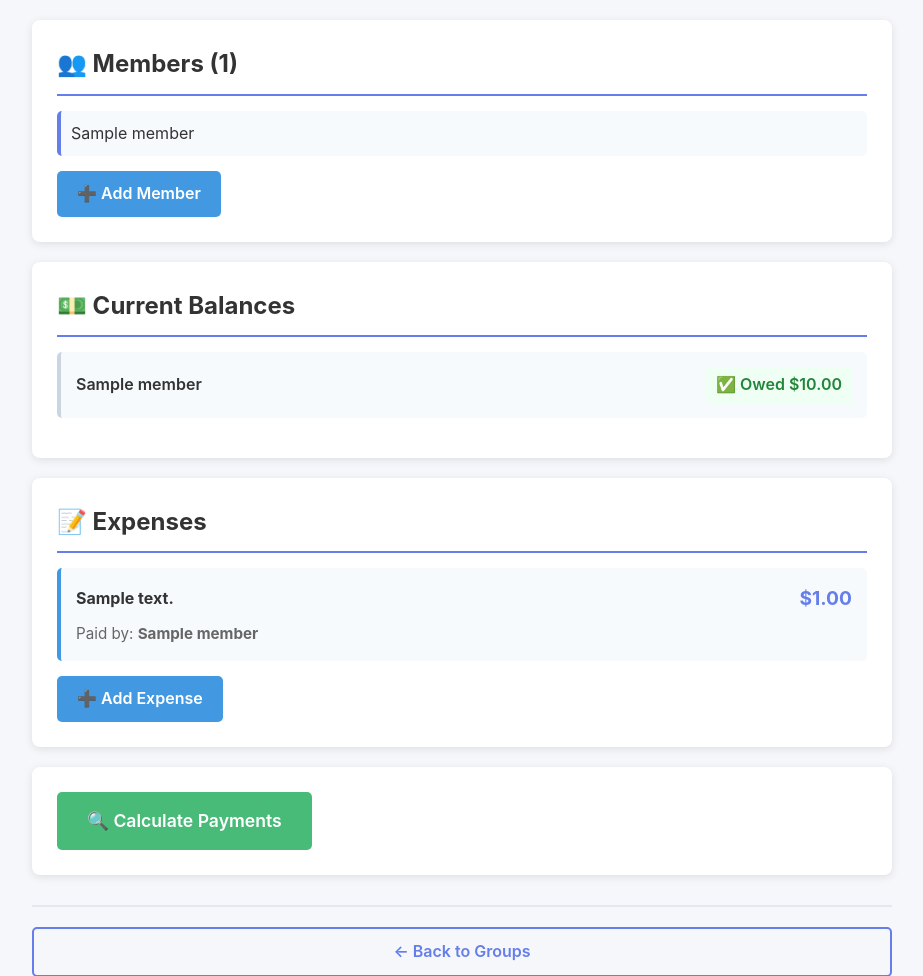
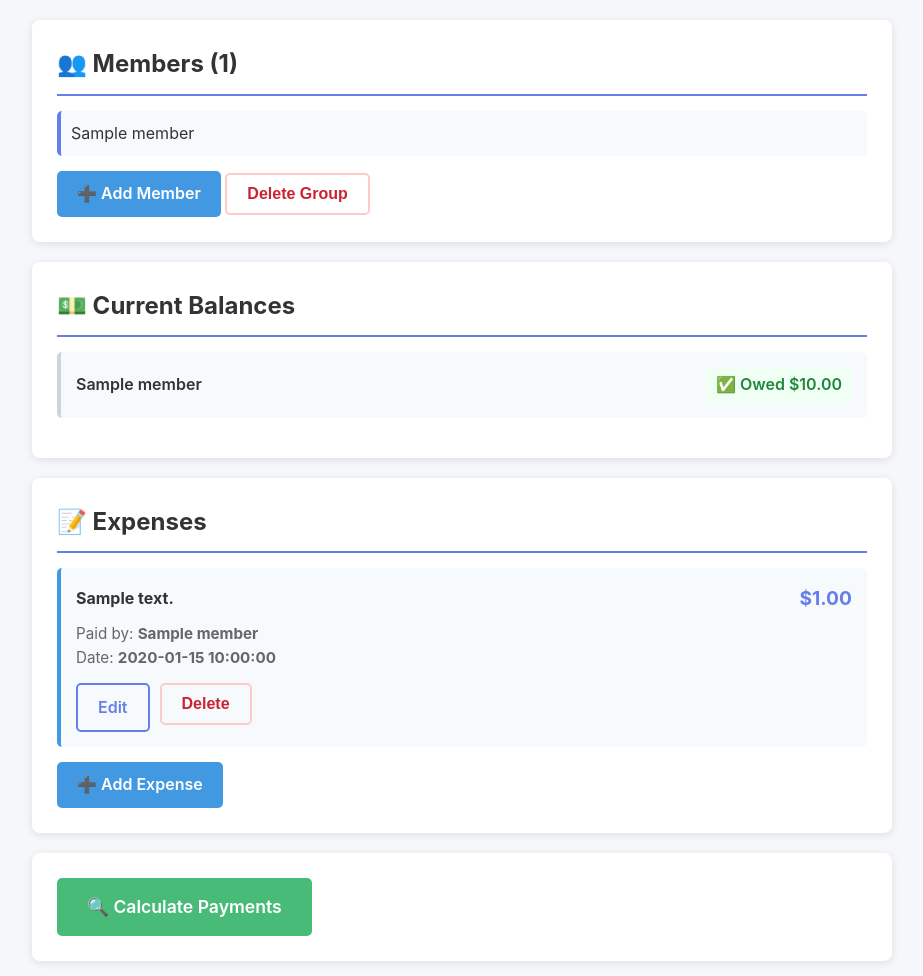
Before and after one commit to francoberard1/Hackathon, a Flask app: template splitia/templates/group.html in a window 1280 px wide. Shown: the part 251-1227 px from the top of the page, without its empty margins (178-1101 px from the left). Run offline with Flask 3, Linux system fonts and the light colour scheme; the template is opened without the code that fills it: most values are stand-ins (such as "Sample title", 1, 10 or a date in 2020).

Commit message:
features basicas

```diff
--- a/splitia/app.py
+++ b/splitia/app.py
@@ -46,6 +46,38 @@ def _parse_request_group_members(payload, form_data):
         return []
 
     return [str(member).strip() for member in raw_members if str(member).strip()]
+
+
+def _expense_form_context(group, members, expense=None, error_message=None, is_edit=False):
+    selected_participants = {}
+
+    if expense:
+        shares = models.get_shares_for_expense(expense['id'])
+        selected_participants = {
+            share['user_id']: float(share['amount']) for share in shares
+        }
+
+    return {
+        'group': group,
+        'members': members,
+        'expense': expense,
+        'selected_participants': selected_participants,
+        'error_message': error_message,
+        'is_edit': is_edit,
+    }
+
+
+def _render_expense_form(group, members, expense=None, error_message=None, is_edit=False, status_code=200):
+    return render_template(
+        'add_expense.html',
+        **_expense_form_context(
+            group,
+            members,
+            expense=expense,
+            error_message=error_message,
+            is_edit=is_edit,
+        ),
+    ), status_code
 
 
 def create_app():
@@ -103,6 +135,20 @@ def register_routes(flask_app):
             # If name is empty, show form again
 
         return render_template('add_group.html')
+
+
+    @flask_app.route('/group/<int:group_id>/delete', methods=['POST'])
+    def delete_group(group_id):
+        group = models.get_group(group_id)
+        if not group:
+            return 'Group not found', 404
+
+        try:
+            models.delete_group(group_id)
+        except Exception:
+            return 'No pudimos eliminar el grupo.', 502
+
+        return redirect(url_for('index'))
 
 
     @flask_app.route('/group/<int:group_id>')
@@ -201,67 +247,67 @@ def register_routes(flask_app):
                     try:
                         share_amount = float(share_amount_raw or '0')
                     except ValueError:
-                        return render_template(
-                            'add_expense.html',
-                            group=group,
-                            members=members,
+                        return _render_expense_form(
+                            group,
+                            members,
                             error_message=f'El monto para {member["name"]} no es válido.',
-                        ), 400
+                            status_code=400,
+                        )
 
                     participant_shares[member['id']] = share_amount
 
             if not description:
-                return render_template(
-                    'add_expense.html',
-                    group=group,
-                    members=members,
+                return _render_expense_form(
+                    group,
+                    members,
                     error_message='Completá la descripción del gasto.',
-                ), 400
+                    status_code=400,
+                )
 
             try:
                 payer_id = int(payer_id_raw)
             except ValueError:
-                return render_template(
-                    'add_expense.html',
-                    group=group,
-                    members=members,
+                return _render_expense_form(
+                    group,
+                    members,
                     error_message='Seleccioná quién pagó antes de agregar el gasto.',
-                ), 400
+                    status_code=400,
+                )
 
             if not participant_shares:
-                return render_template(
-                    'add_expense.html',
-                    group=group,
-                    members=members,
+                return _render_expense_form(
+                    group,
+                    members,
                     error_message='Seleccioná al menos una persona para dividir el gasto.',
-                ), 400
+                    status_code=400,
+                )
 
             try:
                 total_amount = float(total_amount_str)
             except ValueError:
-                return render_template(
-                    'add_expense.html',
-                    group=group,
-                    members=members,
+                return _render_expense_form(
+                    group,
+                    members,
                     error_message='El monto total no es válido.',
-                ), 400
+                    status_code=400,
+                )
 
             if any(share_amount < 0 for share_amount in participant_shares.values()):
-                return render_template(
-                    'add_expense.html',
-                    group=group,
-                    members=members,
+                return _render_expense_form(
+                    group,
+                    members,
                     error_message='Los montos por persona no pueden ser negativos.',
-                ), 400
+                    status_code=400,
+                )
 
             shares_total = round(sum(participant_shares.values()), 2)
             if abs(shares_total - total_amount) > 0.01:
-                return render_template(
-                    'add_expense.html',
-                    group=group,
-                    members=members,
+                return _render_expense_form(
+                    group,
+                    members,
                     error_message='La suma de los montos por persona debe coincidir con el total del gasto.',
-                ), 400
+                    status_code=400,
+                )
 
             try:
                 models.create_expense(
@@ -274,21 +320,170 @@ def register_routes(flask_app):
                 )
                 return redirect(url_for('group_detail', group_id=group_id))
             except ValueError as exc:
-                return render_template(
-                    'add_expense.html',
-                    group=group,
-                    members=members,
+                return _render_expense_form(
+                    group,
+                    members,
                     error_message=str(exc),
-                ), 400
+                    status_code=400,
+                )
             except Exception:
-                return render_template(
-                    'add_expense.html',
-                    group=group,
-                    members=members,
+                return _render_expense_form(
+                    group,
+                    members,
                     error_message='No pudimos guardar el gasto. Revisá payer, participantes y monto, y probá de nuevo.',
-                ), 502
+                    status_code=502,
+                )
 
-        return render_template('add_expense.html', group=group, members=members)
+        return _render_expense_form(group, members)
+
+
+    @flask_app.route('/expense/<int:expense_id>/edit', methods=['GET', 'POST'])
+    def edit_expense(expense_id):
+        expense = models.get_expense(expense_id)
+        if not expense:
+            return 'Expense not found', 404
+
+        group = models.get_group(expense['group_id'])
+        members = models.get_users_in_group(expense['group_id'])
+
+        if not group:
+            return 'Group not found', 404
+
+        if request.method == 'POST':
+            description = request.form.get('description', '').strip()
+            total_amount_str = request.form.get('total_amount', '0')
+            payer_id_raw = request.form.get('payer_id', '').strip()
+            expense_date = request.form.get('expense_date', '').strip()
+
+            participant_shares = {}
+            for member in members:
+                if request.form.get(f'participant_{member["id"]}'):
+                    share_amount_raw = request.form.get(f'share_amount_{member["id"]}', '0').strip()
+                    try:
+                        share_amount = float(share_amount_raw or '0')
+                    except ValueError:
+                        return _render_expense_form(
+                            group,
+                            members,
+                            expense=expense,
+                            error_message=f'El monto para {member["name"]} no es válido.',
+                            is_edit=True,
+                            status_code=400,
+                        )
+
+                    participant_shares[member['id']] = share_amount
+
+            if not description:
+                return _render_expense_form(
+                    group,
+                    members,
+                    expense=expense,
+                    error_message='Completá la descripción del gasto.',
+                    is_edit=True,
+                    status_code=400,
+                )
+
+            try:
+                payer_id = int(payer_id_raw)
+            except ValueError:
+                return _render_expense_form(
+                    group,
+                    members,
+                    expense=expense,
+                    error_message='Seleccioná quién pagó antes de guardar el gasto.',
+                    is_edit=True,
+                    status_code=400,
+                )
+
+            if not participant_shares:
+                return _render_expense_form(
+                    group,
+                    members,
+                    expense=expense,
+                    error_message='Seleccioná al menos una persona para dividir el gasto.',
+                    is_edit=True,
+                    status_code=400,
+                )
+
+            try:
+                total_amount = float(total_amount_str)
+            except ValueError:
+                return _render_expense_form(
+                    group,
+                    members,
+                    expense=expense,
+                    error_message='El monto total no es válido.',
+                    is_edit=True,
+                    status_code=400,
+                )
+
+            if any(share_amount < 0 for share_amount in participant_shares.values()):
+                return _render_expense_form(
+                    group,
+                    members,
+                    expense=expense,
+                    error_message='Los montos por persona no pueden ser negativos.',
+                    is_edit=True,
+                    status_code=400,
+                )
+
+            shares_total = round(sum(participant_shares.values()), 2)
+            if abs(shares_total - total_amount) > 0.01:
+                return _render_expense_form(
+                    group,
+                    members,
+                    expense=expense,
+                    error_message='La suma de los montos por persona debe coincidir con el total del gasto.',
+                    is_edit=True,
+                    status_code=400,
+                )
+
+            try:
+                models.update_expense(
+                    expense_id,
+                    description,
+                    total_amount,
+                    payer_id,
+                    expense['group_id'],
+                    participant_shares,
+                    expense_date=expense_date or None,
+                )
+                return redirect(url_for('group_detail', group_id=expense['group_id']))
+            except ValueError as exc:
+                return _render_expense_form(
+                    group,
+                    members,
+                    expense=expense,
+                    error_message=str(exc),
+                    is_edit=True,
+                    status_code=400,
+                )
+            except Exception:
+                return _render_expense_form(
+                    group,
+                    members,
+                    expense=expense,
+                    error_message='No pudimos actualizar el gasto. Revisá payer, participantes y monto, y probá de nuevo.',
+                    is_edit=True,
+                    status_code=502,
+                )
+
+        return _render_expense_form(group, members, expense=expense, is_edit=True)
+
+
+    @flask_app.route('/expense/<int:expense_id>/delete', methods=['POST'])
+    def delete_expense(expense_id):
+        expense = models.get_expense(expense_id)
+        if not expense:
+            return 'Expense not found', 404
+
+        group_id = expense['group_id']
+        try:
+            models.delete_expense(expense_id)
+        except Exception:
+            return 'No pudimos eliminar el gasto.', 502
+
+        return redirect(url_for('group_detail', group_id=group_id))
 
 
     @flask_app.route('/api/audio/draft', methods=['POST'])
--- a/splitia/database/schema.sql
+++ b/splitia/database/schema.sql
@@ -10,7 +10,8 @@ DROP TABLE IF EXISTS groups;
 CREATE TABLE groups (
     id BIGSERIAL PRIMARY KEY,
     name TEXT NOT NULL,
-    created_at TIMESTAMPTZ NOT NULL DEFAULT NOW()
+    created_at TIMESTAMPTZ NOT NULL DEFAULT NOW(),
+    deactivated_at TIMESTAMPTZ
 );
 
 CREATE TABLE users (
--- a/splitia/static/main.js
+++ b/splitia/static/main.js
@@ -8,7 +8,7 @@
 // ============================================================================
 
 document.addEventListener('DOMContentLoaded', function() {
-    const expenseForm = document.querySelector('form');
+    const expenseForm = document.querySelector('form.form');
     const participantCheckboxes = document.querySelectorAll('input[name^="participant_"]');
     const totalAmountInput = document.getElementById('total_amount');
     const shareInputs = document.querySelectorAll('input[name^="share_amount_"]');
--- a/splitia/static/style.css
+++ b/splitia/static/style.css
@@ -592,6 +592,11 @@ section.section h2 {
     color: #333;
 }
 
+.group-card .btn {
+    margin-right: 8px;
+    margin-top: 8px;
+}
+
 .group-members {
     color: #666;
     margin: 10px 0;
@@ -697,6 +702,26 @@ section.section h2 {
 .expense-detail {
     color: #666;
     font-size: 0.95rem;
+}
+
+.expense-actions {
+    display: flex;
+    gap: 10px;
+    margin-top: 12px;
+    flex-wrap: wrap;
+}
+
+.inline-action-form {
+    display: inline-block;
+}
+
+.btn-danger {
+    color: #cb2431;
+    border-color: #fecaca;
+}
+
+.btn-danger:hover {
+    background: #fff1f2;
 }
 
 /* ============================================================================
--- a/splitia/templates/group.html
+++ b/splitia/templates/group.html
@@ -38,6 +38,16 @@
                 <a href="{{ url_for('add_user', group_id=group.id) }}" class="btn btn-secondary">
                     ➕ Add Member
                 </a>
+                <form
+                    method="POST"
+                    action="{{ url_for('delete_group', group_id=group.id) }}"
+                    class="inline-action-form"
+                    onsubmit="return confirm('¿Seguro que querés eliminar este grupo y todos sus datos?');"
+                >
+                    <button type="submit" class="btn btn-outline btn-danger">
+                        Delete Group
+                    </button>
+                </form>
             </section>
 
             <!-- Balances Section -->
@@ -88,6 +98,26 @@
                                 <div class="expense-detail">
                                     Paid by: <strong>{{ payer.name if payer else 'Unknown' }}</strong>
                                 </div>
+                                {% if expense.date %}
+                                    <div class="expense-detail">
+                                        Date: <strong>{{ expense.date }}</strong>
+                                    </div>
+                                {% endif %}
+                                <div class="expense-actions">
+                                    <a href="{{ url_for('edit_expense', expense_id=expense.id) }}" class="btn btn-outline">
+                                        Edit
+                                    </a>
+                                    <form
+                                        method="POST"
+                                        action="{{ url_for('delete_expense', expense_id=expense.id) }}"
+                                        class="inline-action-form"
+                                        onsubmit="return confirm('¿Seguro que querés eliminar este gasto?');"
+                                    >
+                                        <button type="submit" class="btn btn-outline btn-danger">
+                                            Delete
+                                        </button>
+                                    </form>
+                                </div>
                             </div>
                         {% endfor %}
                     </div>
```
Also changed, not shown: splitia/logic/data_access.py (+60 -9 lines), splitia/logic/models.py (+40 -0 lines), splitia/templates/add_expense.html (+30 -11 lines), splitia/templates/index.html (+10 -0 lines), splitia/supabase/migrations/20260328000000_init_placeholder.sql, splitia/supabase/migrations/20260328130000_add_group_deactivated_at.sql (added).
